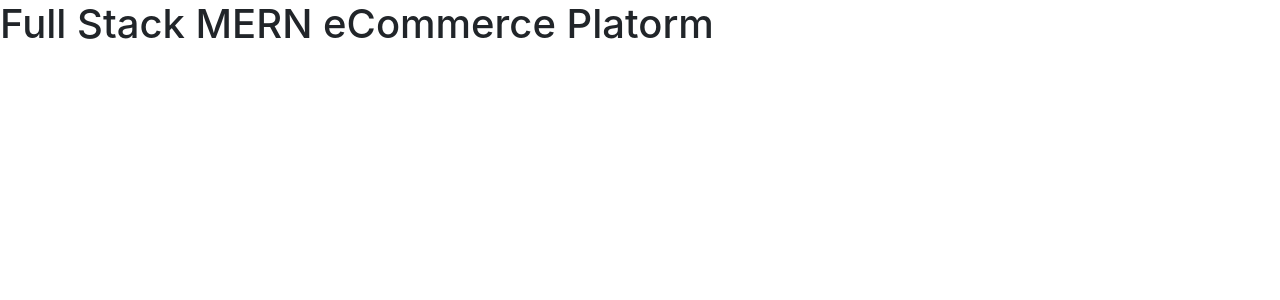
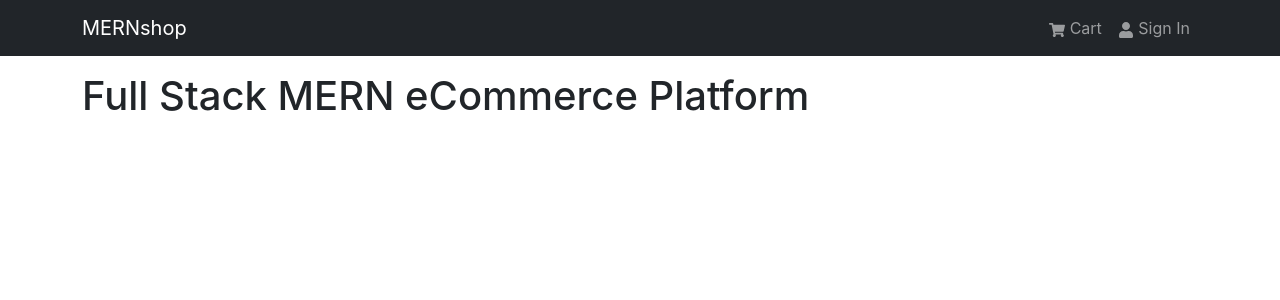
Before and after one commit to hannah-robinson/mern-ecommerce-platform, a React (Create React App) app in the folder frontend/: page / in a window 1280 px wide. Shown: the top 300 px of the page. Built offline with nearby package versions, Linux system fonts and the light colour scheme.

Commit message:
Add Header

```diff
--- a/frontend/src/App.js
+++ b/frontend/src/App.js
@@ -1,7 +1,18 @@
 import React from 'react'
+import { Container } from 'react-bootstrap'
+import Header from './components/Header'
 
 const App = () => {
-  return <h1>Full Stack MERN eCommerce Platorm</h1>
+  return (
+    <>
+      <Header />
+      <main className='py-3'>
+        <Container>
+          <h1>Full Stack MERN eCommerce Platform</h1>
+        </Container>
+      </main>
+    </>
+  )
 }
 
 export default App
--- /dev/null
+++ b/frontend/src/components/Header.jsx
@@ -0,0 +1,28 @@
+import React from 'react'
+import { Navbar, Nav, Container } from 'react-bootstrap'
+import { FaShoppingCart, FaUser } from 'react-icons/fa'
+
+const Header = () => {
+  return (
+    <header>
+      <Navbar bg='dark' variant='dark' expand='md' collapseOnSelect>
+        <Container>
+          <Navbar.Brand href='/'>MERNshop</Navbar.Brand>
+          <Navbar.Toggle aria-controls='basic-navbar-nav' />
+          <Navbar.Collapse id='basic-navbar-nav'>
+            <Nav className='ms-auto'>
+              <Nav.Link href='/cart'>
+                <FaShoppingCart /> Cart
+              </Nav.Link>
+              <Nav.Link href='/login'>
+                <FaUser /> Sign In
+              </Nav.Link>
+            </Nav>
+          </Navbar.Collapse>
+        </Container>
+      </Navbar>
+    </header>
+  )
+}
+
+export default Header
```
